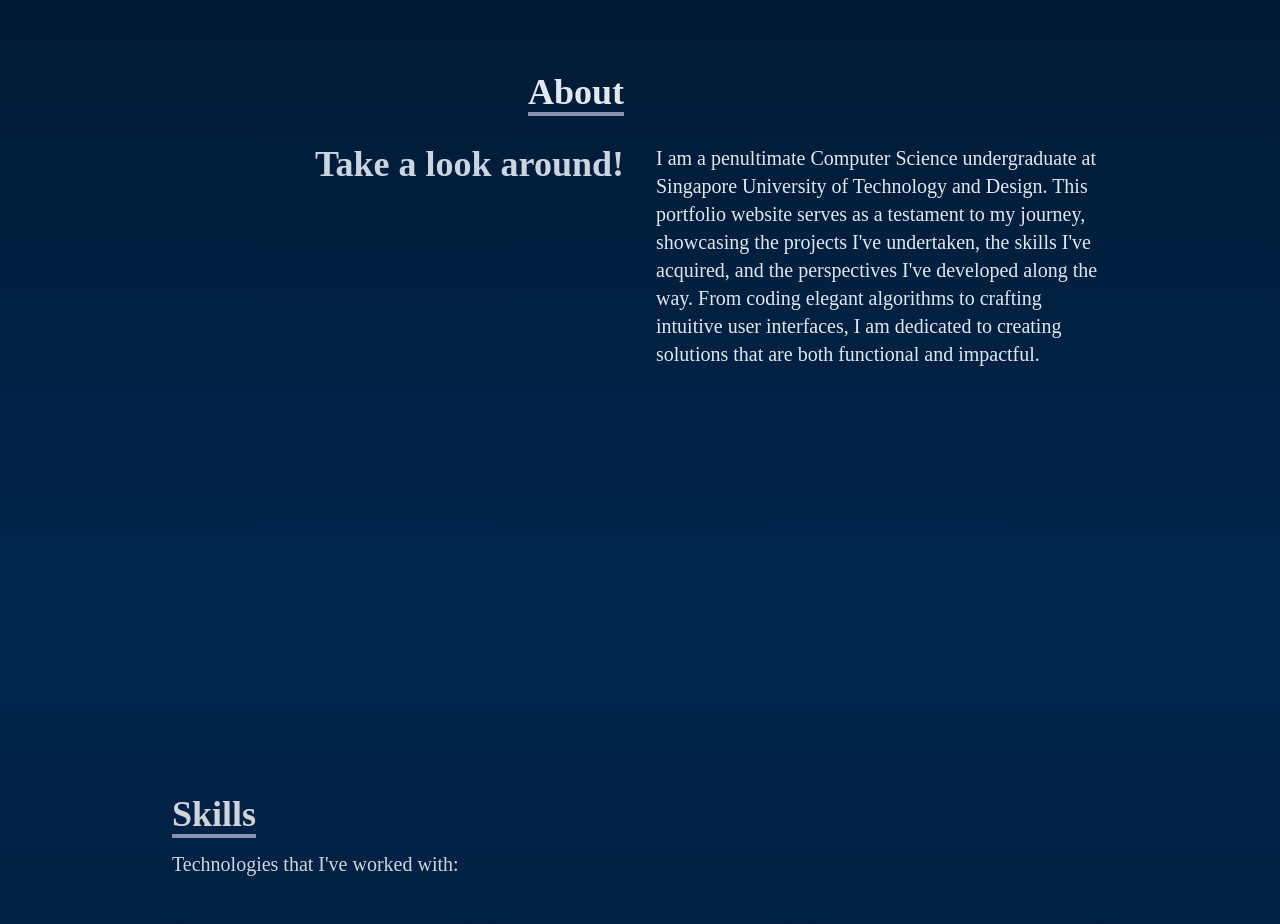
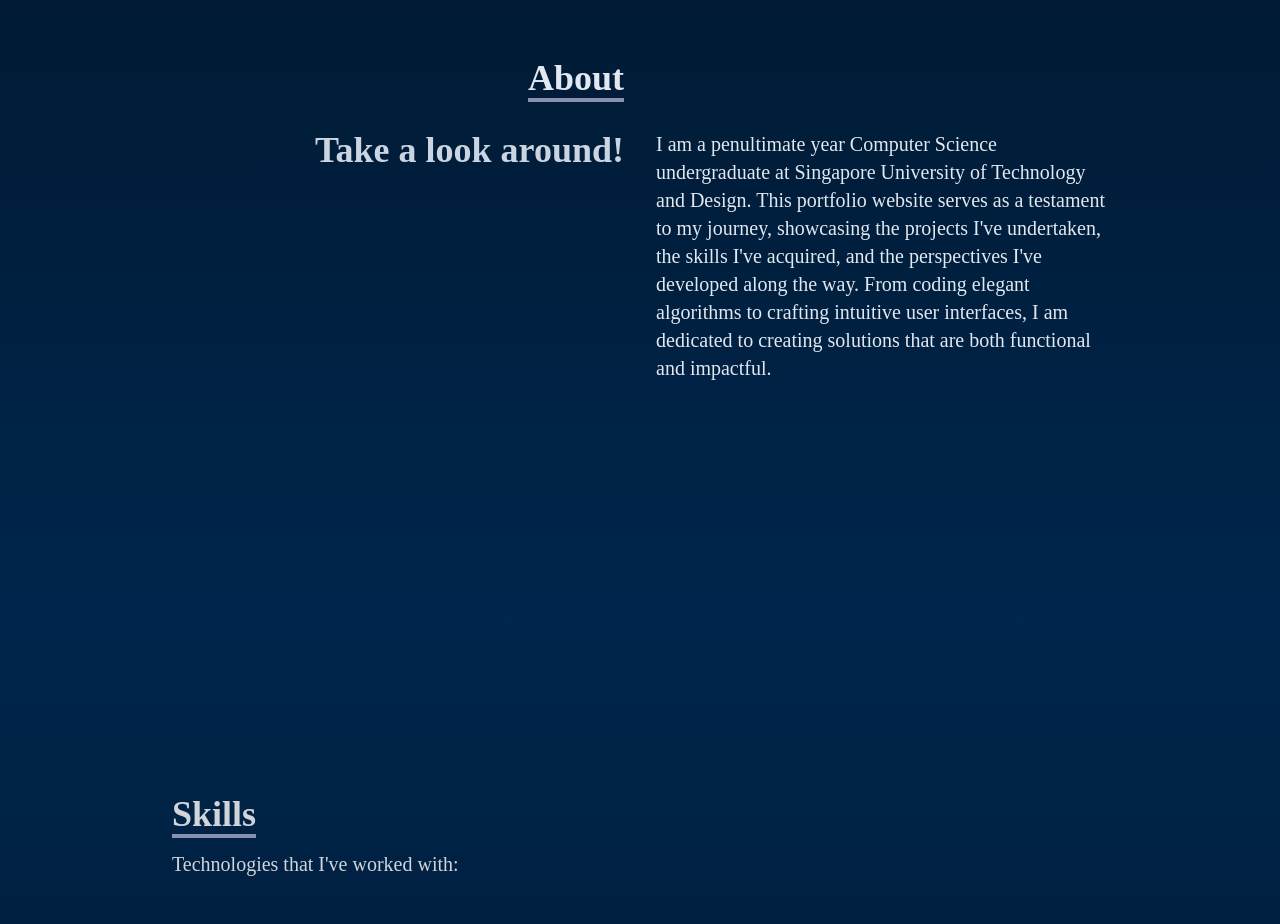
Before and after one commit to icyde/React-Portfolio, a React (Create React App) app: page / in a window 1280 px wide. Shown: the part 980-1904 px from the top of the page. Built offline with nearby package versions, Linux system fonts and the light colour scheme.

Commit message:
fix typo

```diff
--- a/src/components/About.jsx
+++ b/src/components/About.jsx
@@ -21,7 +21,7 @@ const About = () => {
           </div>
           <div>
             <p className="md:text-xl">
-              I am a penultimate Computer Science undergraduate at Singapore
+              I am a penultimate year Computer Science undergraduate at Singapore
               University of Technology and Design. This portfolio website serves
               as a testament to my journey, showcasing the projects I've
               undertaken, the skills I've acquired, and the perspectives I've
```
